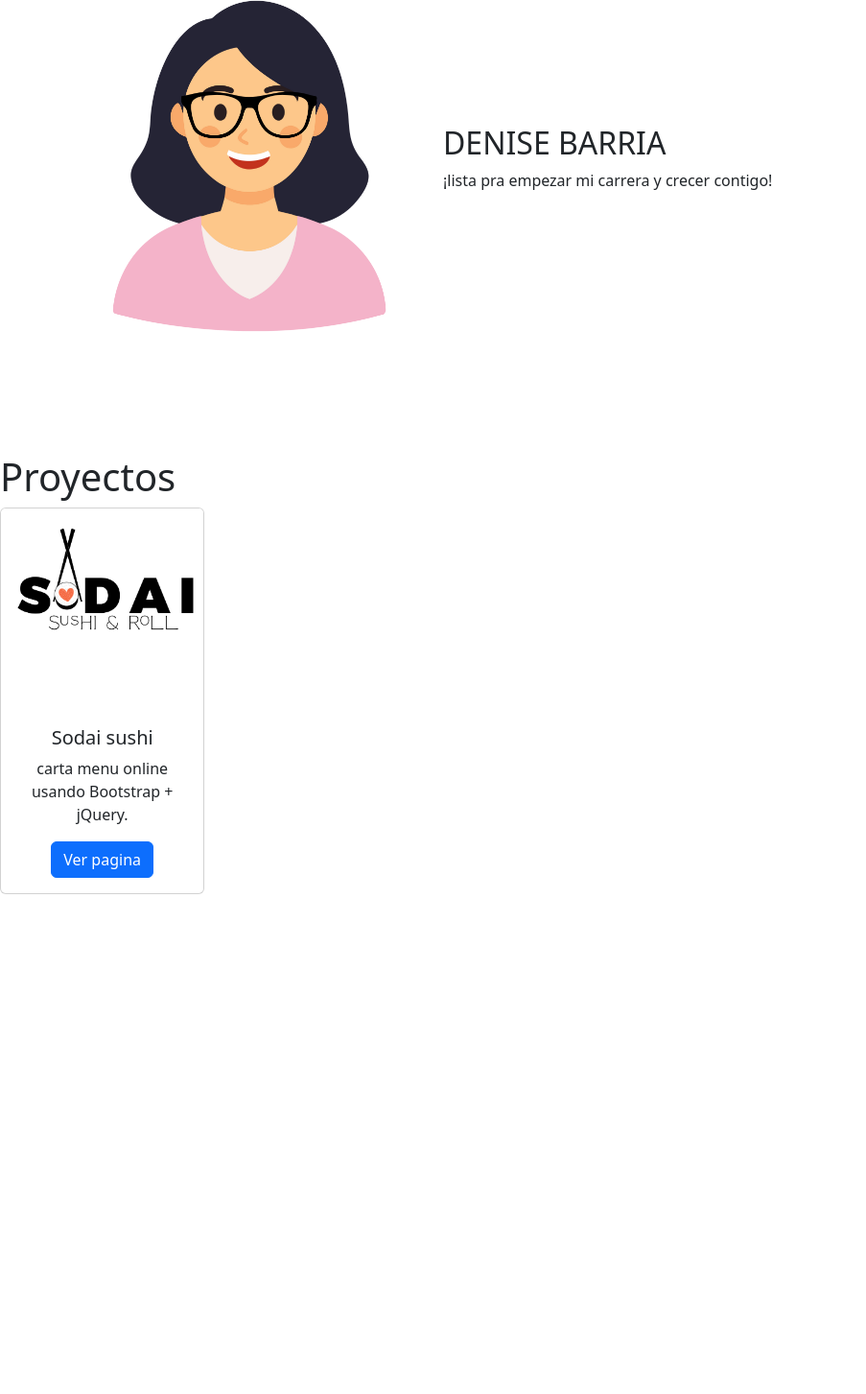
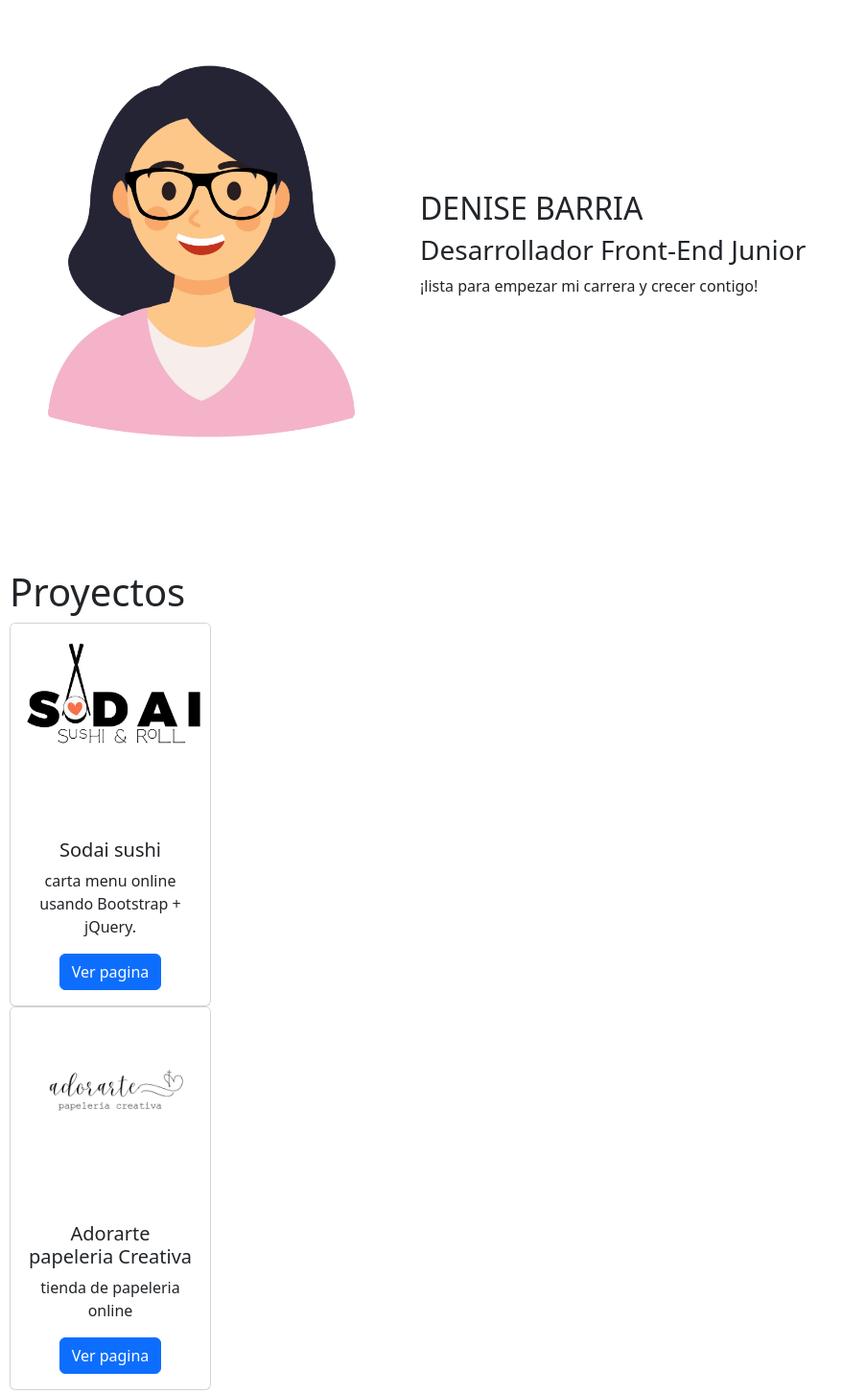
Before and after one commit to dbarriao/portafolio, a plain HTML site: page index.html in a window 1280 px wide. Shown: the part 127-1580 px from the top of the page at 96% size, without its empty margins (0-903 px from the left). Before the commit the page ends 1107 px from the top, so only its background shows below. Drawn offline with nearby package versions, Linux system fonts and the light colour scheme.

Commit message:
proyecto

```diff
--- a/assets/css/stile.css
+++ b/assets/css/stile.css
@@ -1,3 +1,7 @@
+body{
+    margin: 10px;
+    padding: 10px;
+}
 .card {
     width: 50%;
     transition: transform .2s;
--- a/index.html
+++ b/index.html
@@ -51,14 +51,15 @@
 </nav>
 <header>
 
-        <div class="container my-5 display: flex, justify-content: center">
+        <div class="container my-5 d-flex justify-content-center"></div>
     <div class="row align-items-center">
     <div class="col-md-4 text-justify">
         <img src="assets/img/icono.png" alt="Mi Foto" class="img-fluid rounded-circle" style="width: 400px;">
     </div>
     <div class="col-md-8">
         <h2>DENISE BARRIA</h2>
-        <p>¡lista pra empezar mi carrera y crecer contigo!</p>
+        <h3>Desarrollador Front-End Junior</h3>
+        <p>¡lista para empezar mi carrera y crecer contigo!</p>
     </div>
     </div>
 </div>
@@ -69,6 +70,14 @@
             <div class="card-body text-center">
             <h5>Sodai sushi</h5>
             <p>carta menu online usando Bootstrap + jQuery.</p>
+            <a href="https://dbarriao.github.io/sodai-sushi/"target="_blank" class="btn btn-primary">Ver pagina</a>
+            </div>
+        </div>
+                <div class="card">
+            <img src="assets/img/adorarte.png" class="card-img-top">
+            <div class="card-body text-center">
+            <h5>Adorarte papeleria Creativa</h5>
+            <p>tienda de papeleria online</p>
             <a href="https://dbarriao.github.io/sodai-sushi/"target="_blank" class="btn btn-primary">Ver pagina</a>
             </div>
         </div>
```
Also changed, not shown: assets/img/adorarte.png (added).
